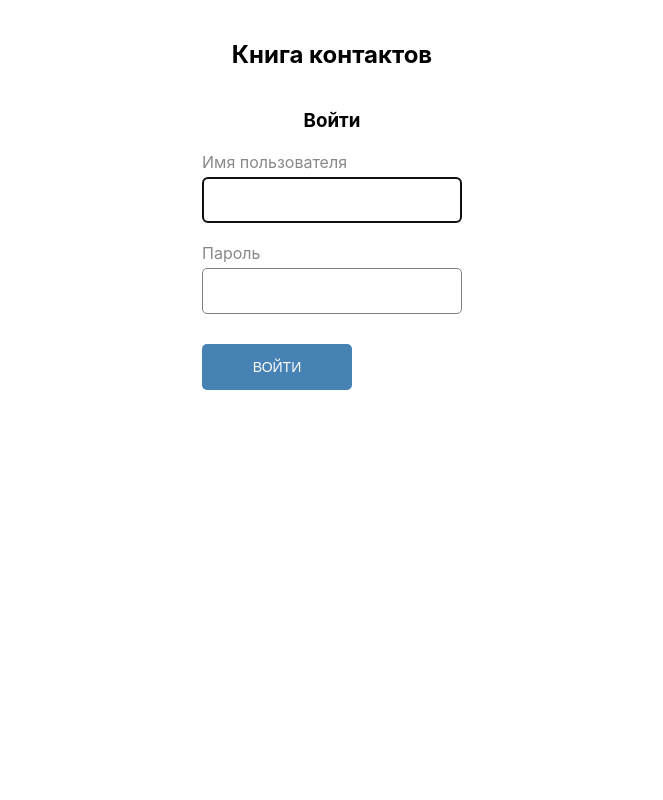
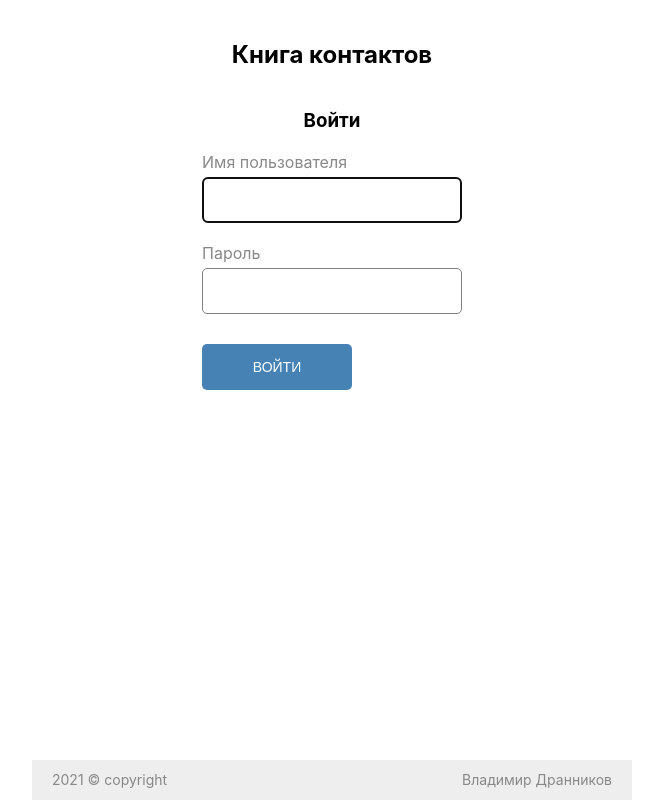
Before and after one commit to DrannikovVladimir/contacts-book, a React app: page /login in a window 1280 px wide. Shown: the whole page, without its empty margins (308-971 px from the left). Built offline with nearby package versions, Linux system fonts and the light colour scheme; the HTML template or start-up script is replaced by a standard one.

Commit message:
Added footer

```diff
--- a/assets/style.scss
+++ b/assets/style.scss
@@ -46,10 +46,48 @@ input[type="radio"].visually-hidden {
   cursor: pointer;
 }
 
+.navbar {
+  display: flex;
+  justify-content: center;
+  align-items: center;
+}
+
+.navbar__title {
+  margin: 0;
+}
+
+.navbar__user {
+  margin: 0;
+  margin-left: auto;
+}
+
+.navbar__button {
+  margin-left: auto;
+  border: none;
+  background-color: #eeeeee;
+
+  color: #444444;
+
+  &:hover {
+    background-color: darken(#eeeeee, 10%);
+  }
+
+  &:active {
+    background-color: darken(#eeeeee, 20%);
+  }
+}
+
+.contacts {
+  height: 100vh;
+}
+
 .contacts__container {
+  display: flex;
+  flex-direction: column;
   width: 700px;
+  height: 100%;
   margin: 0 auto;
-  margin-top: 40px;
+  padding-top: 40px;
   padding-left: 50px;
   padding-right: 50px;
 }
@@ -72,6 +110,7 @@ input[type="radio"].visually-hidden {
   flex-direction: column;
   flex-wrap: wrap;
   margin: 0;
+  margin-bottom: 60px;
   padding: 0;
 
   list-style: none;
@@ -379,35 +418,25 @@ input[type="radio"].visually-hidden {
   }
 }
 
-.navbar {
+.footer {
   display: flex;
-  justify-content: center;
+  justify-content: space-between;
   align-items: center;
+  margin-top: auto;
+  padding-top: 10px;
+  padding-left: 20px;
+  padding-bottom: 10px;
+  padding-right: 20px;
+  background-color: #eeeeee;
 }
 
-.navbar__title {
+.footer__copyright,
+.footer__author {
   margin: 0;
-}
 
-.navbar__user {
-  margin: 0;
-  margin-left: auto;
-}
-
-.navbar__button {
-  margin-left: auto;
-  border: none;
-  background-color: #eeeeee;
-
-  color: #444444;
-
-  &:hover {
-    background-color: darken(#eeeeee, 10%);
-  }
-
-  &:active {
-    background-color: darken(#eeeeee, 20%);
-  }
+  font-size: 14px;
+  line-height: 20px;
+  color: #888888;
 }
 
 .modal {
@@ -501,14 +530,18 @@ input[type="radio"].visually-hidden {
   }
 }
 
-@media (max-width: 580px) {
+@media (max-width: 600px) {
   .contacts__container {
     padding-left: 20px;
     padding-right: 20px;
   }
+
+  .contacts-list {
+    flex-grow: 1;
+  }
 }
 
-@media (max-width: 520px) {
+@media (max-width: 530px) {
   .navbar {
     flex-direction: column;
   }
@@ -525,10 +558,6 @@ input[type="radio"].visually-hidden {
   .navbar__button {
     min-width: 200px;
     margin: 0;
-  }
-
-  .contacts-list {
-    flex-grow: 1;
   }
 
   .contacts-list__text-wrapper {
@@ -602,6 +631,10 @@ input[type="radio"].visually-hidden {
   .form-remove__text {
     width: 280px;
   }
+
+  .footer {
+    flex-direction: column;
+  }
 }
 
 @media (max-width: 340px) {
--- a/src/components/App.jsx
+++ b/src/components/App.jsx
@@ -13,6 +13,7 @@ import ContactsPage from './ContactsPage.jsx';
 import LoginPage from './LoginPage.jsx';
 import NotFoundPage from './NotFoundPage.jsx';
 import Modal from './Modal.jsx';
+import Footer from './Footer.jsx';
 
 const getUserData = (data) => {
   if (!data) {
@@ -86,6 +87,7 @@ const App = () => (
             </Route>
           </Switch>
         </Router>
+        <Footer />
         <Modal />
       </UserProvider>
     </div>
--- /dev/null
+++ b/src/components/Footer.jsx
@@ -0,0 +1,10 @@
+import React from 'react';
+
+const Footer = () => (
+  <div className="contacts__footer footer">
+    <p className="footer__copyright">2021 &copy; copyright</p>
+    <p className="footer__author">Владимир Дранников</p>
+  </div>
+);
+
+export default Footer;
```
